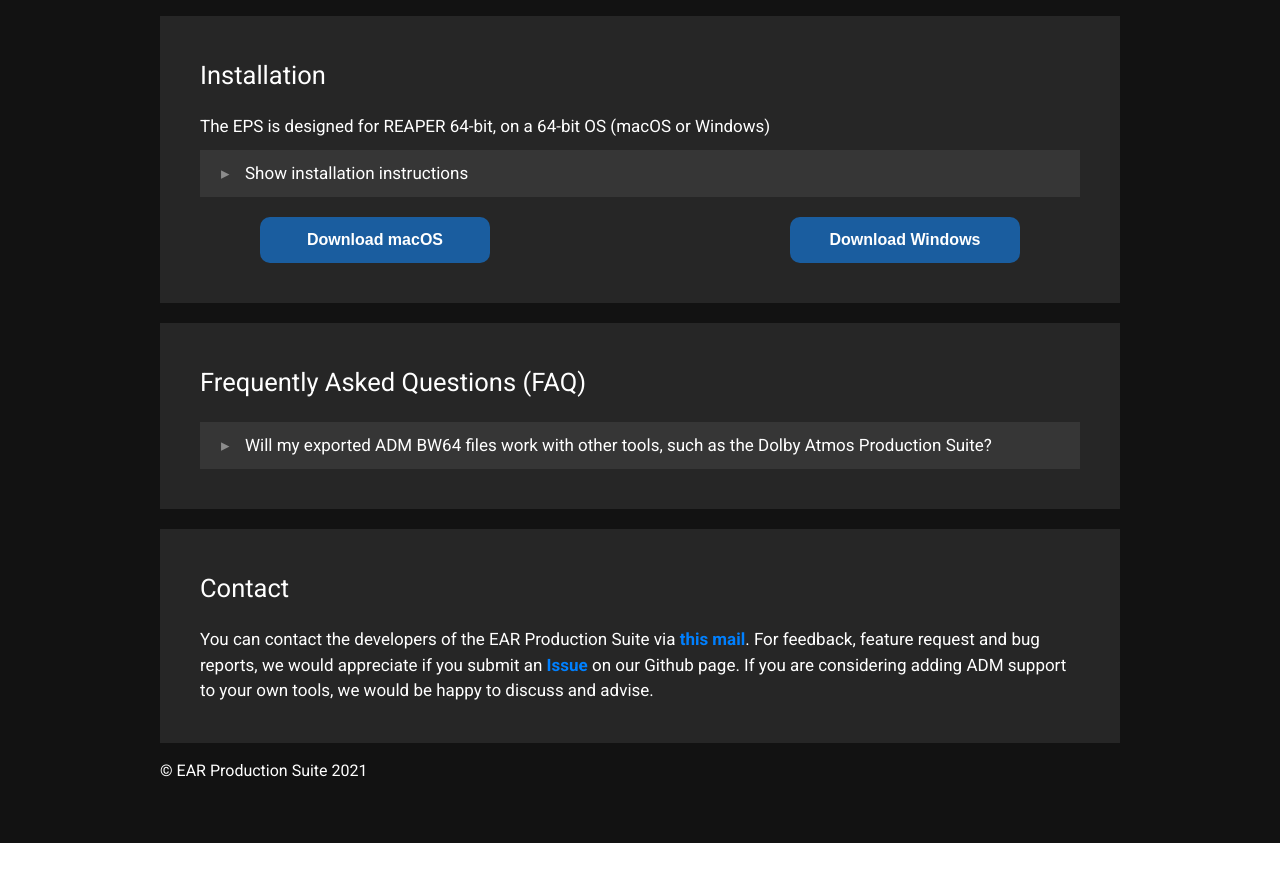
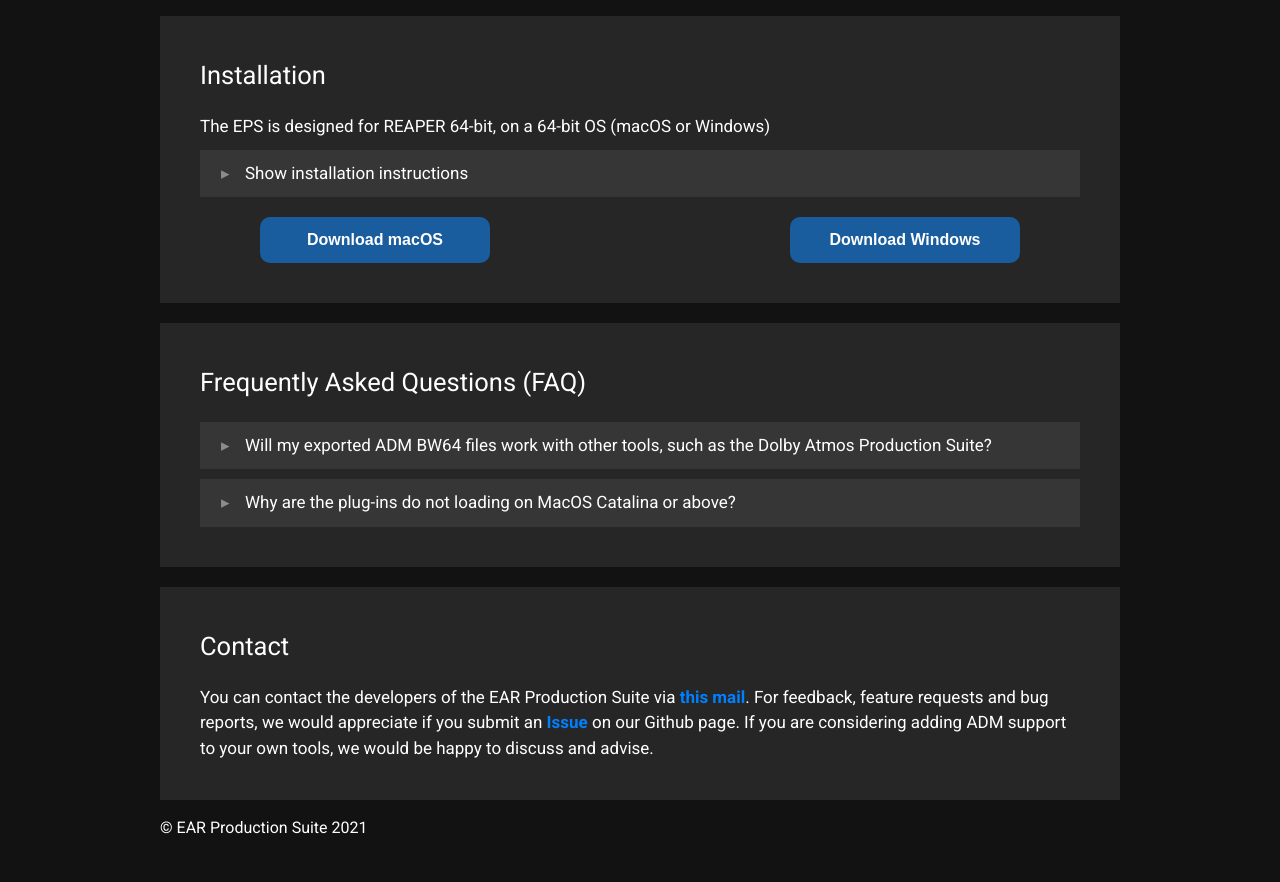
Before and after one commit to ebu/ear-production-suite, a Jekyll site: the page built from docs/index.markdown, in a window 1280 px wide and 900 px high, scrolled down 2293 px. Shown: the top 882 px of the window. Built offline with Jekyll 4.4.1, drawn with Linux system fonts in a browser that asks for light colours; before the commit the page ends 3136 px from its top, so only the background shows below that.

Commit message:
Added macOS gatekeeper issue to FAQ.

```diff
--- a/docs/index.markdown
+++ b/docs/index.markdown
@@ -8,6 +8,7 @@
 The EAR Production Suite (EPS) is a set of VST® plugins for digital audio workstations (DAWs) that enable sound engineers to produce immersive and personalizable content using the [Audio Definition Model](https://www.itu.int/rec/R-REC-BS.2076) (ADM) format and to monitor it for any [ITU-R BS.2051](https://www.itu.int/rec/R-REC-BS.2051/en) loudspeaker configuration using the [ITU ADM Renderer](https://www.itu.int/rec/R-REC-BS.2127/en). ADM is the only format available for codec-agnostic [Next Generation Audio](https://tech.ebu.ch/nga) (NGA) productions. Moreover, the EAR Production Suite enables professionals to import and export ADM files, compliant to the [EBU ADM Production profile](https://tech.ebu.ch/docs/tech/tech3392.pdf). The VST® plugins are currently optimized for the Reaper DAW, which features an extension interface that is used to import and export ADM files within a BW64 container. The EAR Production Suite was designed to demonstrate the intended use of the ADM in audio production workflows, so that the standards can be adopted in other professional tools in a consistent manner.
 
 The EAR Production Suite is a joint [open-source development](https://github.com/ebu/ear-production-suite) of [BBC R&D](https://bbc.co.uk/rd) and [IRT](https://www.irt.de/en/home).
+
 </div>
 
 <div class="features">
@@ -41,7 +42,6 @@
     <iframe src="https://www.youtube-nocookie.com/embed/u7P5mEFY76k" frameborder="0" allow="accelerometer; autoplay; encrypted-media; gyroscope; picture-in-picture" allowfullscreen></iframe>
   </div>
 </div>
-
 
 <div markdown="1" class="text_section">
 ## Quickstart
@@ -114,9 +114,24 @@
         <p>More generally, ADM support has been implemented by different manufacturers and there are currently some interoperability issues. The EBU ADM Production profile is not yet widely supported, but we are working with the industry to ensure proper interoperability, using common profiles at the various stages from production through to emission.</p>
       </div>
   </details>
+  <details>
+    <summary>Why are the plug-ins do not loading on MacOS Catalina or above?</summary>
+      <div class="text_section">
+        <p>The MacOS security gatekeeper service may block the plug-ins from loading.
+        You can validate the files after install by entering the following command in Terminal:</p>
+        <code>
+          sudo xattr -rd com.apple.quarantine \<br/>
+            &nbsp;&nbsp;~/Library/Application\ Support/REAPER/UserPlugins/reaper_adm.dylib \<br/>
+            &nbsp;&nbsp;~/Library/Audio/Plug-Ins/VST3/ADM\ Export\ Source.vst3 \<br/>
+            &nbsp;&nbsp;~/Library/Audio/Plug-Ins/VST3/ear-production-suite/
+        </code>
+        <p>On reloading your digital audio workstation or re-scanning for the plug-ins, you should now be able to load them.
+        If you have not installed the plug-ins to the default locations, then please change the above file paths accordingly.</p>
+      </div>
+  </details>
 </div>
 
 <div markdown="1" class="text_section">
 ## Contact
-You can contact the developers of the EAR Production Suite via [this mail](mailto:ear-production-suite-admins@list.ebu.ch). For feedback, feature request and bug reports, we would appreciate if you submit an [Issue](https://github.com/ebu/ear-production-suite/issues) on our Github page. If you are considering adding ADM support to your own tools, we would be happy to discuss and advise.
+You can contact the developers of the EAR Production Suite via [this mail](mailto:ear-production-suite-admins@list.ebu.ch). For feedback, feature requests and bug reports, we would appreciate if you submit an [Issue](https://github.com/ebu/ear-production-suite/issues) on our Github page. If you are considering adding ADM support to your own tools, we would be happy to discuss and advise.
 </div>
```
